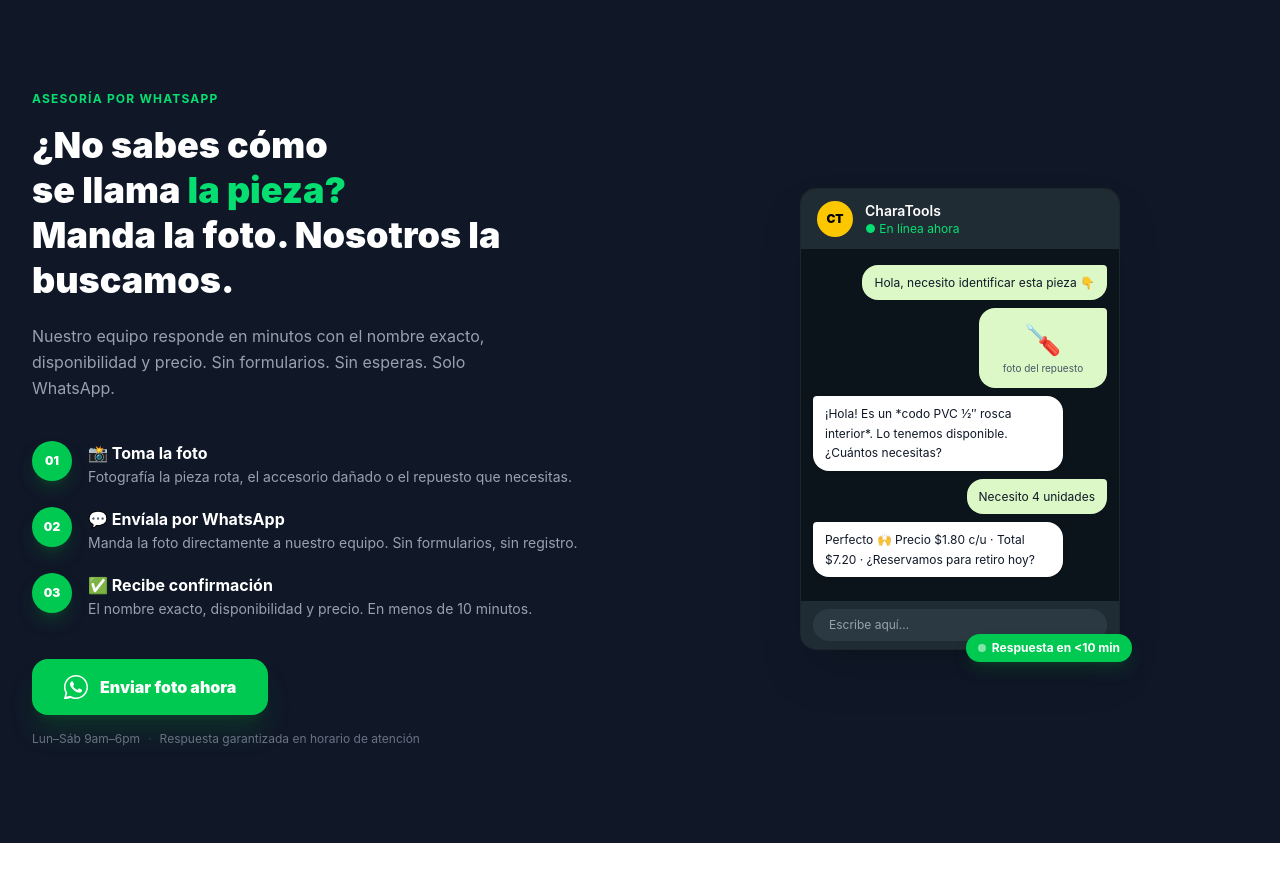
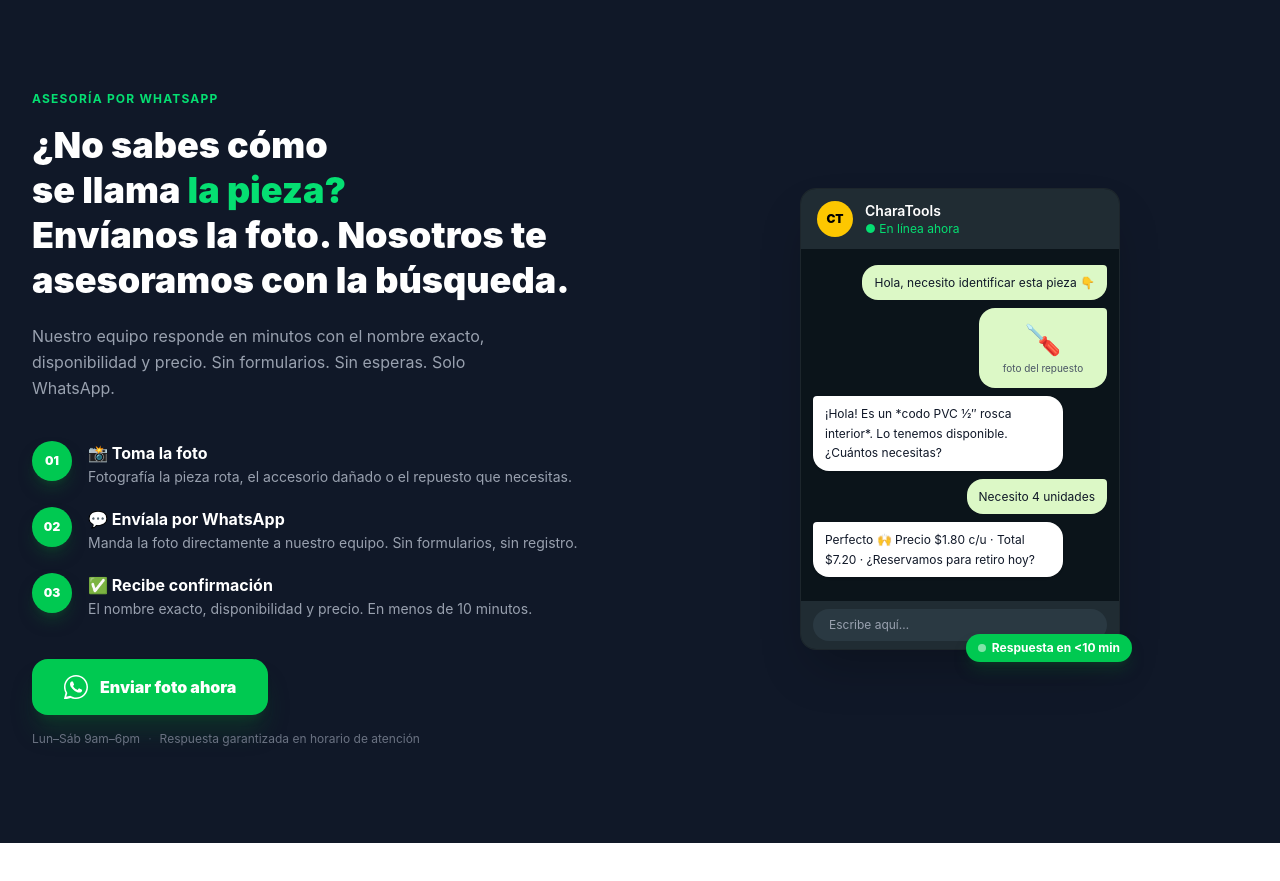
Before and after one commit to codetech-jr/charatools-frontend, a Next.js app: page / in a window 1280 px wide. Shown: the part 3620-4501 px from the top of the page. Built offline with nearby package versions, Linux system fonts and the light colour scheme.

Commit message:
cambios en whatsapp advisor section

```diff
--- a/components/sections/WhatsAppAdvisorSection.tsx
+++ b/components/sections/WhatsAppAdvisorSection.tsx
@@ -133,7 +133,7 @@ export function WhatsAppAdvisorSection() {
               <span className="text-green-400">la pieza?</span>
               {' '}
               <br className="hidden md:block" />
-              Manda la foto. Nosotros la buscamos.
+              Envíanos la foto. Nosotros te asesoramos con la búsqueda.
             </h2>
 
             <p className="text-gray-400 text-base leading-relaxed mb-10 max-w-lg">
```
